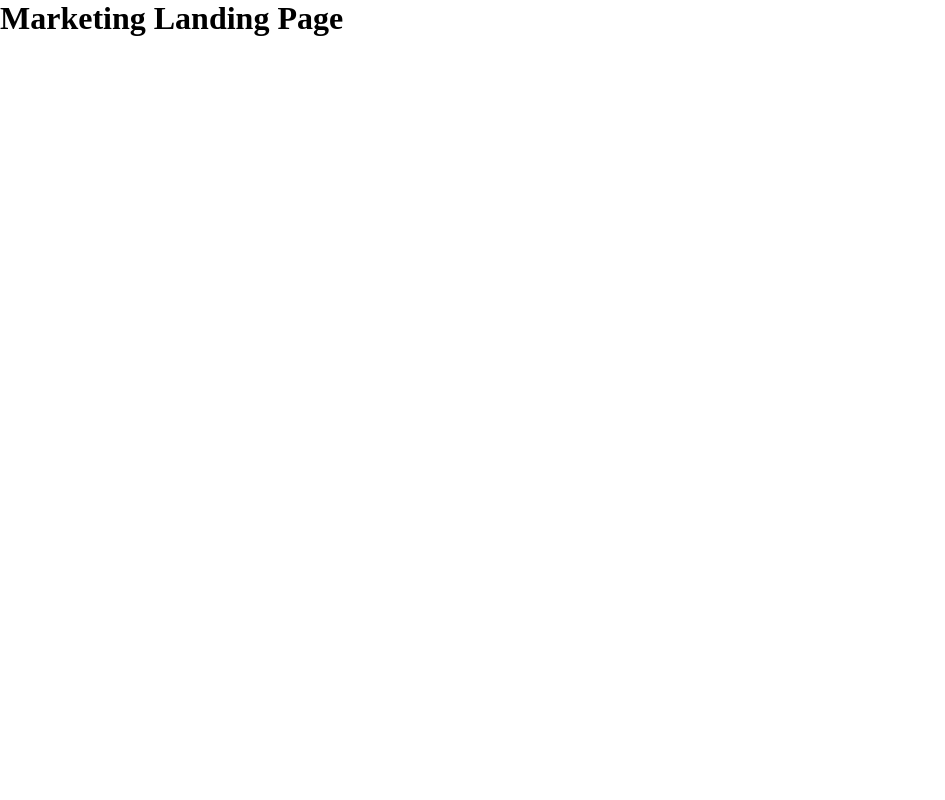
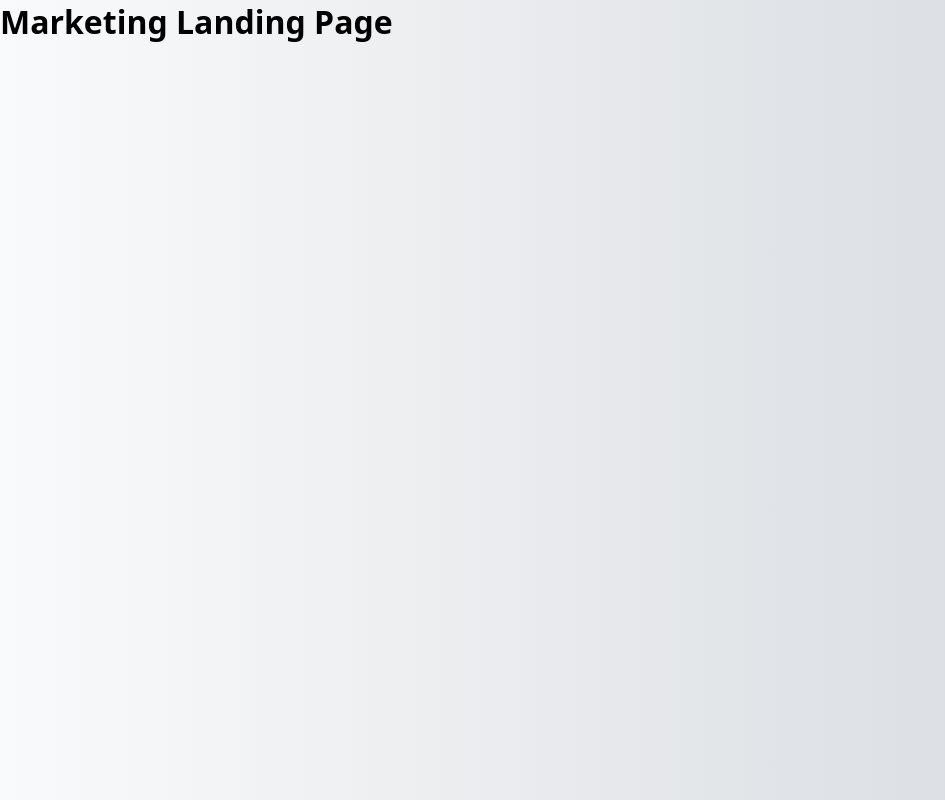
Before and after one commit to DMV22/Marketing-Landing-Page, a React (Create React App) app: page / in a window 1280 px wide. Shown: the whole page, without its empty margins (0-945 px from the left). Built offline with nearby package versions, Linux system fonts and the light colour scheme.

Commit message:
feat: add global reset and update design tokens

```diff
--- a/src/styles/abstracts/_variables.scss
+++ b/src/styles/abstracts/_variables.scss
@@ -1,6 +1,7 @@
 :root {
   /* Colors */
   --color-white: #ffffff;
+  --color-indigo-800: #3730A3;
   --color-indigo-700: #4338ca;
   --color-indigo-600: #4f46e5;
   --color-indigo-500: #6366f1;
@@ -17,6 +18,8 @@
 
   --color-disabled-bg: #f5f5f5;
   --color-disabled-text: #a3a3a3;
+  --color-hover-bg: #fafafa;
+  --color-hover-text: #0a0a0a;
   --color-error: #dc2626;
   --color-success: #16a34a;
 
@@ -31,21 +34,39 @@
   --font7: "Arial Black", sans-serif;
 
   /* Font sizes */
-  --text-xs: 0.75rem;   // 12px
-  --text-sm: 0.875rem;  // 14px
-  --text-md: 1rem;      // 16px
-  --text-lg: 1.125rem;  // 18px
-  --text-xl: 1.25rem;   // 20px
-  --text-2xl: 1.5rem;   // 24px
+  --text-xs: 0.75rem; // 12px
+  --text-sm: 0.875rem; // 14px
+  --text-md: 1rem; // 16px
+  --text-lg: 1.125rem; // 18px
+  --text-xl: 1.25rem; // 20px
+  --text-2xl: 1.5rem; // 24px
   --text-3xl: 1.875rem; // 30px
-  --text-4xl: 2.25rem;  // 36px
-  --text-5xl: 3rem;     // 48px
-  --text-6xl: 3.75rem;  // 60px
+  --text-4xl: 2.25rem; // 36px
+  --text-5xl: 3rem; // 48px
+  --text-6xl: 3.75rem; // 60px
 
   /* Line heights */
   --line-height-tight: 1.2;
   --line-height-base: 1.5;
   --line-height-relaxed: 1.7;
+
+  /* Spacing */
+  --space-050: 0.25rem; // 4px
+  --space-100: 0.5rem; // 8px
+  --space-150: 0.75rem; // 12px
+  --space-200: 1rem; // 16px
+  --space-300: 1.5rem; // 24px
+  --space-400: 2rem; // 32px
+  --space-500: 2.5rem; // 40px
+  --space-600: 3rem; // 48px
+  --space-700: 4rem; // 64px
+  --space-800: 5rem; // 80px
+  --space-900: 6rem; // 96px
+
+  /* Shadows */
+  --shadow-surface: 0 1px 2px 0 rgba(0, 0, 0, 0.06),
+      0 1px 3px 0 rgba(0, 0, 0, 0.1);
+  --shadow-focus-ring: 0 0 0 4px rgba(68, 76, 231, 0.12);
 
   /* Font weights */
   --font-weight-regular: 400;
--- a/src/styles/base/_globals.scss
+++ b/src/styles/base/_globals.scss
@@ -0,0 +1,53 @@
+body {
+  background: linear-gradient(to right, var(--color-gradient-light-from), var(--color-gradient-light-to));
+  font-family: var(--font-family);
+  min-height: 100vh;
+}
+
+.btn {
+  border-radius: 0.25rem;
+  font-weight: 500;
+  font-size: 1rem;
+  line-height: 150%;
+  padding: 0.625em 1.125em;
+
+
+  &--primary {
+    border: 0.50px solid #e5e5e5;
+    box-shadow: var(--shadow-surface);
+    background: var(--color-white);
+    color: var(--color-text-primary);
+  }
+
+  &--primary:hover {
+    background: var(--color-hover-bg);
+    color: var(--color-hover-text);
+  }
+
+  &--primary:focus {
+    box-shadow: var(--shadow-focus-ring);
+    color: var(--color-hover-text);
+  }
+
+  &--secondary {
+    border: none;
+    background: var(--color-indigo-700);
+    color: var(--color-white);
+  }
+
+  &--secondary:focus {
+    box-shadow: var(--shadow-focus-ring);
+    background: var(--color-indigo-800);
+  }
+
+  &--secondary:hover {
+    background: var(--color-indigo-800);
+  }
+
+  &--primary:disabled,
+  &--secondary:disabled {
+    background: var(--color-disabled-bg);
+    color: var(--color-disabled-text);
+    cursor: not-allowed;
+  }
+}
--- a/src/styles/base/_reset.scss
+++ b/src/styles/base/_reset.scss
@@ -49,3 +49,9 @@ a {
   color: inherit;
   text-decoration: none;
 }
+
+button {
+  background: none;
+  border: none;
+  cursor: pointer;
+}
```
